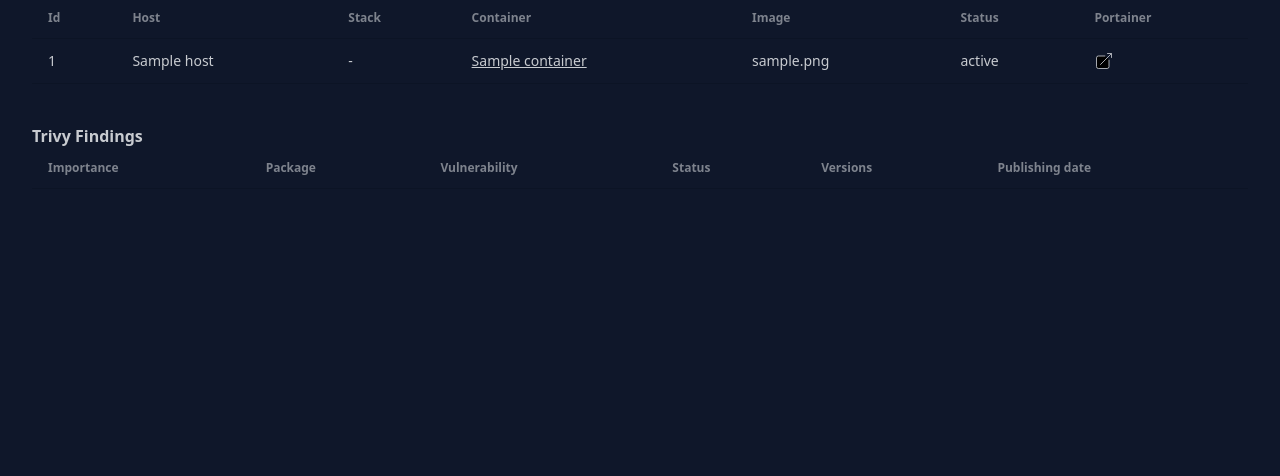
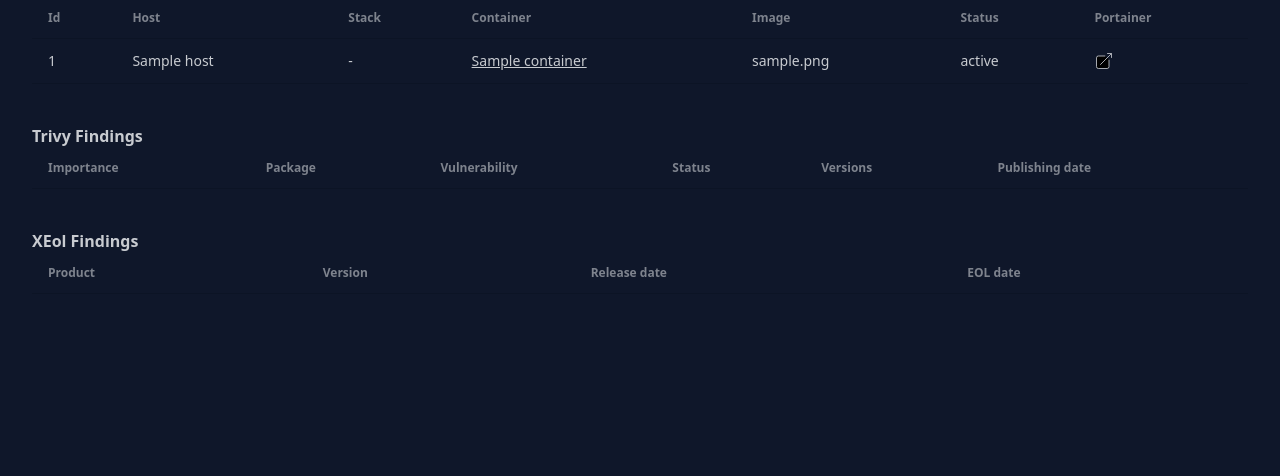
Before and after one commit to tldev-de/dockinv, a Flask app: page /images/1 in a window 1280 px wide. Shown: the part 254-730 px from the top of the page. Run offline with Flask 3, Linux system fonts and the light colour scheme; tables that the repository leaves empty hold one stand-in row (values such as "Sample post"); lists and menus that the app fills with data are empty; some libraries are stand-ins or nearby versions.

Commit message:
adding detail views for images and container

```diff
--- a/server/routes/frontend.py
+++ b/server/routes/frontend.py
@@ -85,6 +85,24 @@ def transform_trivy_findings_for_display(image):
     all_findings.sort(key=lambda v: severity_order.get(v.get("Severity", "UNKNOWN"), 4))
     return all_findings
 
+def transform_xeol_findings_for_display(image):
+    if not image or not image.status_xeol:
+        return None
+
+    all_findings = []
+    status_xeol = image.status_xeol
+    matches = status_xeol['matches']
+    for match in matches:
+        if "Cycle" in match:
+            all_findings.append({
+                'Name': match['Cycle']['ProductName'],
+                'Version': match['artifact']['version'],
+                'ReleaseDate': match['Cycle']['ReleaseDate'],
+                'EolDate': match['Cycle']['Eol'],
+            })
+
+    all_findings.sort(key=lambda x: x['EolDate'])
+    return all_findings
 ######### Routes #########
 
 @frontend.route('/hosts', methods=['GET'])
@@ -173,6 +191,7 @@ def get_image_details(image_id):
         'is_eol': is_image_eol(image),
     }
     trivyFindings = transform_trivy_findings_for_display(image)
+    xeolFindings = transform_xeol_findings_for_display(image)
 
     containers = Container.query.filter(Container.image_id == image_id)
     containerData = []
@@ -186,7 +205,7 @@ def get_image_details(image_id):
             #TODO get container id like "1dddca8476a57d83305787bf5f45d071fe5b143752d416389b25ccd4eda8c6a8" for link to host
         })
 
-    return render_template('image_details.html', containerData=containerData, imageData=imageData, trivyFindings=trivyFindings)
+    return render_template('image_details.html', containerData=containerData, imageData=imageData, trivyFindings=trivyFindings, xeolFindings=xeolFindings)
 
 @frontend.route('/container/<int:container_id>', methods=['GET'])
 def get_container_details(container_id):
--- a/server/templates/image_details.html
+++ b/server/templates/image_details.html
@@ -24,7 +24,8 @@
 <span class="font-bold">
     Container running this image
 </span>
-<table class="table table-zebra mb-10" id="container" >
+<div class="overflow-x-auto max-h-[32rem] mb-10">
+    <table class="table table-zebra table-pin-rows table-pin-cols" id="container" >
           <thead>
             <tr>
                 <th>Id</th>
@@ -39,24 +40,14 @@
          <tbody>
          {% for container in containerData %}
             <tr>
-            <td>
-                {{ container.id }}
-            </td>
-            <td>
-                {{ container.host }}
-            </td>
-            <td>
-                -
-            </td>
+                <td>{{ container.id }}</td>
+                <td>{{ container.host }}</td>
+                <td>-</td>
                 <td>
                     <a href="/container/{{ container.id }}" class="underline"> {{ container.name }} </a>
                 </td>
-            <td>
-                {{ container.image }}
-            </td>
-            <td>
-                {{ container.status }}
-            </td>
+                <td>{{ container.image }}</td>
+                <td>{{ container.status }}</td>
                 <td>
                     <!-- TODO: Add link to container details page -->
                     <a href="">
@@ -69,12 +60,13 @@
             {% endfor %}
         </tbody>
     </table>
-
-<!-- list of findings -->
+</div>
+<!-- list of trivy findings -->
 <span class="font-bold">
     Trivy Findings
 </span>
-<table class="table table-zebra mb-10" id="list">
+<div class="overflow-x-auto max-h-[32rem] mb-10">
+    <table class="table table-zebra table-pin-rows table-pin-cols" id="trivyList">
     <thead>
         <tr>
             <th>Importance</th>
@@ -115,8 +107,35 @@
     {% endif %}
     </tbody>
 </table>
+</div>
 
 
-<table class="table table-zebra">
+<!-- list of xeol findings -->
+<span class="font-bold">
+    XEol Findings
+</span>
+<div class="overflow-x-auto max-h-[32rem]">
+    <table class="table table-zebra table-pin-rows table-pin-cols" id="xeolList">
+        <thead>
+            <tr>
+                <th>Product</th>
+                <th>Version</th>
+                <th>Release date</th>
+                <th>EOL date</th>
+            </tr>
+        </thead>
+        <tbody>
+        {% if xeolFindings != None %}
+            {% for finding in xeolFindings %}
+                <tr>
+                    <td> {{ finding.Name }} </td>
+                    <td> {{ finding.Version }} </td>
+                    <td> {{ finding.ReleaseDate }} </td>
+                    <td> {{ finding.EolDate }} </td>
+                </tr>
+             {% endfor %}
+        {% endif %}
+        </tbody>
     </table>
+</div>
 {% endblock %}
```
Lines whose indentation alone changed are shown as unchanged.
